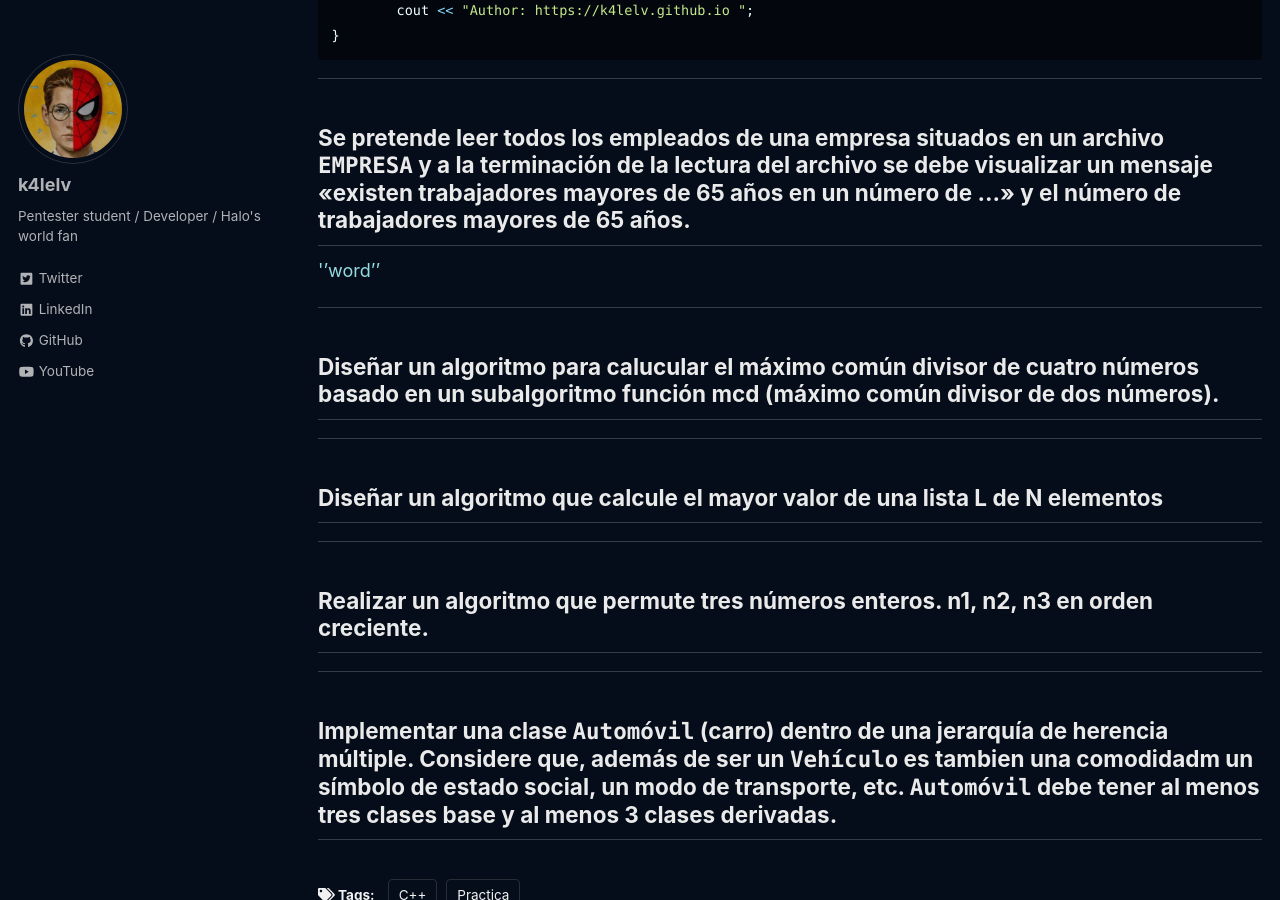
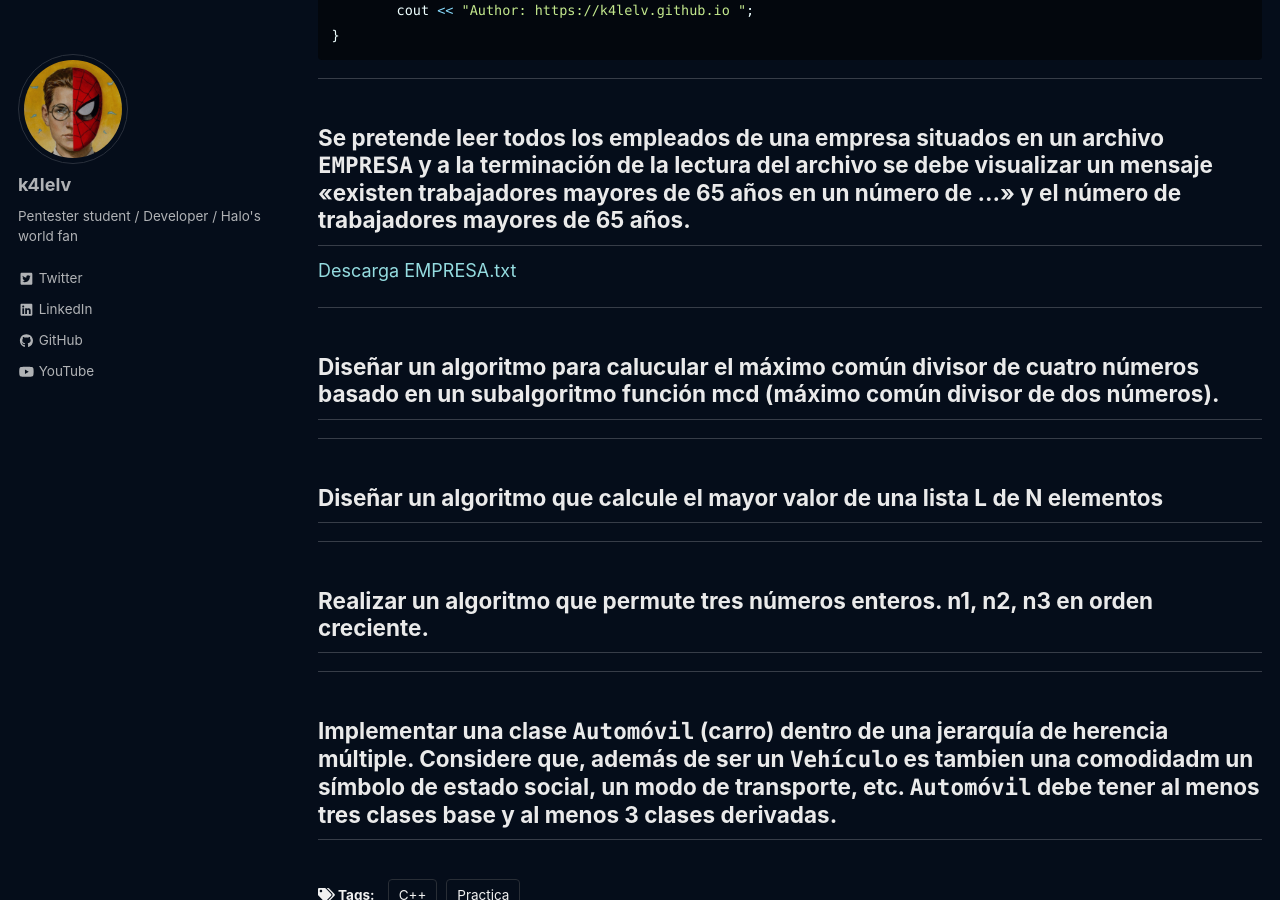
Before and after one commit to k4lelv/k4lelv.github.io, a Jekyll site: the page built from _posts/2021-11-19-Ejemplos-sencillos en-C++.md, in a window 1280 px wide and 900 px high, scrolled down 4118 px. Built offline with Jekyll 4.4.1, drawn with Linux system fonts in a browser that asks for light colours; cached includes are drawn as plain includes; a script that is not in the unit is left out.

Commit message:
Descargas

```diff
--- a/_posts/2021-11-19-Ejemplos-sencillos en-C++.md
+++ b/_posts/2021-11-19-Ejemplos-sencillos en-C++.md
@@ -164,7 +164,7 @@ int main(){
 - - -
 ## Se pretende leer todos los empleados de una empresa situados en un archivo `EMPRESA` y a la terminación de la lectura del archivo se debe visualizar un mensaje <<existen trabajadores mayores de 65 años en un número de ...>> y el número de trabajadores mayores de 65 años.
 
-<a href="https://k4lelv.github.io\assets\images\c++-examples\EMPRESA.txt" target="_blank">''word''</a>
+<a href="https://k4lelv.github.io\assets\images\c++-examples\EMPRESA.txt" target="_blank">Descarga EMPRESA.txt</a>
 
 - - -
 ## Diseñar un algoritmo para calucular el máximo común divisor de cuatro números basado en un subalgoritmo función mcd (máximo común divisor de dos números).
```
